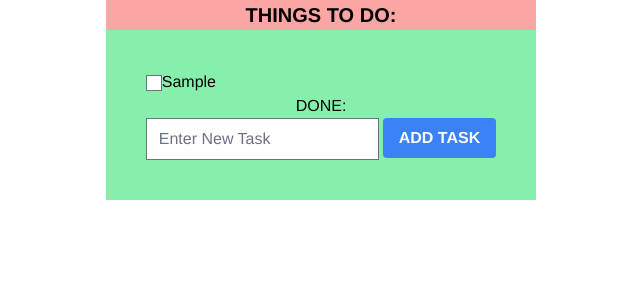
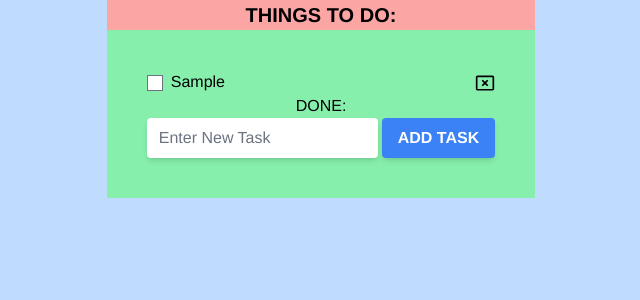
Before and after one commit to lyh39/todo-app, a React (Create React App) app: page / in a window 1280 px wide. Both pictures are taken after typing "Sample" into the empty fields and a click on the button "ADD TASK". Shown: the top 300 px of the page, without its empty margins (319-959 px from the left). Built offline with nearby package versions, Linux system fonts and the light colour scheme.

Commit message:
remove items and update count according to that

```diff
--- a/package.json
+++ b/package.json
@@ -5,7 +5,7 @@
   "dependencies": {
     "@emotion/react": "^11.7.1",
     "@emotion/styled": "^11.6.0",
-    "@material-ui/icons": "^4.11.2",
+    "@mui/icons-material": "^5.3.0",
     "@mui/material": "^5.3.0",
     "@tailwindcss/forms": "^0.4.0",
     "@testing-library/jest-dom": "^5.16.1",
--- a/src/App.js
+++ b/src/App.js
@@ -2,7 +2,7 @@ import React from "react";
 import { TodoScreen } from '../src/components/TodoScreen'
 function App() {
   return (
-    <div className="flex justify-center min-h-screen">
+    <div className="flex justify-center min-h-screen bg-blue-200">
       <div >
         <div className="flex justify-center bg-red-300">
           <text className="text-xl font-bold">
--- a/src/FormShema/WorkToDo.js
+++ b/src/FormShema/WorkToDo.js
@@ -1,5 +1,5 @@
 import * as Yup from 'yup';
 
 export const WorkToDo = Yup.object().shape({
-todoName: Yup.string().required('Please enter a Task'),
+todoName: Yup.string().min(2, 'Too Short!').max(50, 'Too Long!').required('required'),
 });
--- a/src/components/TodoScreen.js
+++ b/src/components/TodoScreen.js
@@ -1,11 +1,15 @@
 import React, { useState } from 'react';
 import { Formik, Form, Field } from 'formik'
 import { WorkToDo } from '../FormShema/WorkToDo'
+import CancelPresentationIcon from '@mui/icons-material/CancelPresentation';
 
 export const TodoScreen = () => {
     const [workList, setWorkList] = useState([]);
     const [countWorkDone, setContWorkDone] = useState([]);
-    const [statusNum, setStatusNum] = useState(true);
+
+    // const WorkToDo = Yup.object().shape({
+    //     todoName: Yup.string().min(2, 'Too Short!').max(50, 'Too Long!').required('required')
+    // });
 
     const todoDone = (event) => {
         let id = event.target.value
@@ -14,42 +18,57 @@ export const TodoScreen = () => {
                 e.status = !e.status;
             }
         })
-
         setWorkList(workList)
-        setStatusNum(prev => prev = !statusNum)
         let arr = [];
         workList.forEach((eventVal) => {
-            if(eventVal.status === true){
-                arr.push(event.status)
+            if (eventVal.status === true) {
+                arr.push({ id: eventVal.id, status: eventVal.status })
             }
         })
         setContWorkDone(arr)
-        // console.log(countWorkDone.length)
     }
 
+    const removeTodo = (event) => {
+        let arr = [];
+        let arrCount = [];
+        workList.filter((idVal) => {
+            if (event !== idVal.id) {
+                arr.push(idVal)
+            }
+        })
+        setWorkList(arr);
+        countWorkDone.filter((ival) => {
+            console.log(ival)
+            if (event !== ival.id) {
+                arrCount.push(ival)
+            }
+        })
+        setContWorkDone(arrCount)
+    }
 
 
     return (
         <div className='bg-green-300 p-10'>
-            {console.log(countWorkDone.length)}
             {workList.length === 0 ? <div><text>Looks like you are absoluteky free today!</text></div> :
                 <div>{workList.map(e => (
-                    <div key={e.id}>
-                        <input value={e.id} type="checkbox" onClick={todoDone}
-                        />
-                        {e.status ?
-                            <span className='line-through'>{e.value}</span>
-                            :
-                            <span>{e.value}</span>}
-                        {/* <Icon type  /> */}
+                    <div className='flex justify-between' key={e.id}>
+                        <div>
+                            <input className='mr-2' value={e.id} type="checkbox" onClick={todoDone}
+                            />
+                            {e.status ?
+                                <span className='line-through'>{e.value}</span>
+                                :
+                                <span>{e.value}</span>}
+                        </div>
+                        <div>
+                            <button onClick={() => removeTodo(e.id)}>
+                                <CancelPresentationIcon fontSize="small" />
+                            </button>
+                        </div>
                     </div>
                 ))}</div>}
             <div className='flex justify-center'>
-                {countWorkDone.length <= 0 ?
-                    <text>DONE:</text>
-                    :
-                    <text>DONE: {countWorkDone.length}</text>
-                }
+                {countWorkDone.length <= 0 ? <text>DONE:</text> : <text>DONE: {countWorkDone.length}</text>}
             </div>
             <Formik
                 initialValues={{
@@ -62,14 +81,20 @@ export const TodoScreen = () => {
                     resetForm({ values: '' })
                 }}
             >
-                {() => (
+                {(props) => (
                     <Form>
                         <div className='flex justify-center w-full'>
                             <div className='pr-1 '>
-                                <Field type="text" name="todoName" placeholder="Enter New Task" />
+                                <div>
+                                    <Field className="rounded border-none shadow-md" type="text" name="todoName" placeholder="Enter New Task" />
+                                </div>
+                                {props.errors.todoName ? <div className='pt-2'>
+                                    <text className='text-red-500'>{props.errors.todoName}</text>
+                                </div> : null}
+
                             </div>
                             <div className=''>
-                                <button type="submit" className="bg-blue-500 hover:bg-blue-700 text-white font-bold py-2 px-4 rounded">
+                                <button type="submit" className="bg-blue-500 hover:bg-blue-700 text-white font-bold py-2 px-4 rounded shadow-md">
                                     ADD TASK
                                 </button>
                             </div>
@@ -77,6 +102,6 @@ export const TodoScreen = () => {
                     </Form>
                 )}
             </Formik>
-        </div>
+        </div >
     );
 }
--- a/src/index.js
+++ b/src/index.js
@@ -9,7 +9,3 @@ ReactDOM.render(
   </React.StrictMode>,
   document.getElementById('root')
 );
-
-// If you want to start measuring performance in your app, pass a function
-// to log results (for example: reportWebVitals(console.log))
-// or send to an analytics endpoint. Learn more: https://bit.ly/CRA-vitals
```
Also changed, not shown: 1 other file (tests, documents, lock files or other folders).
